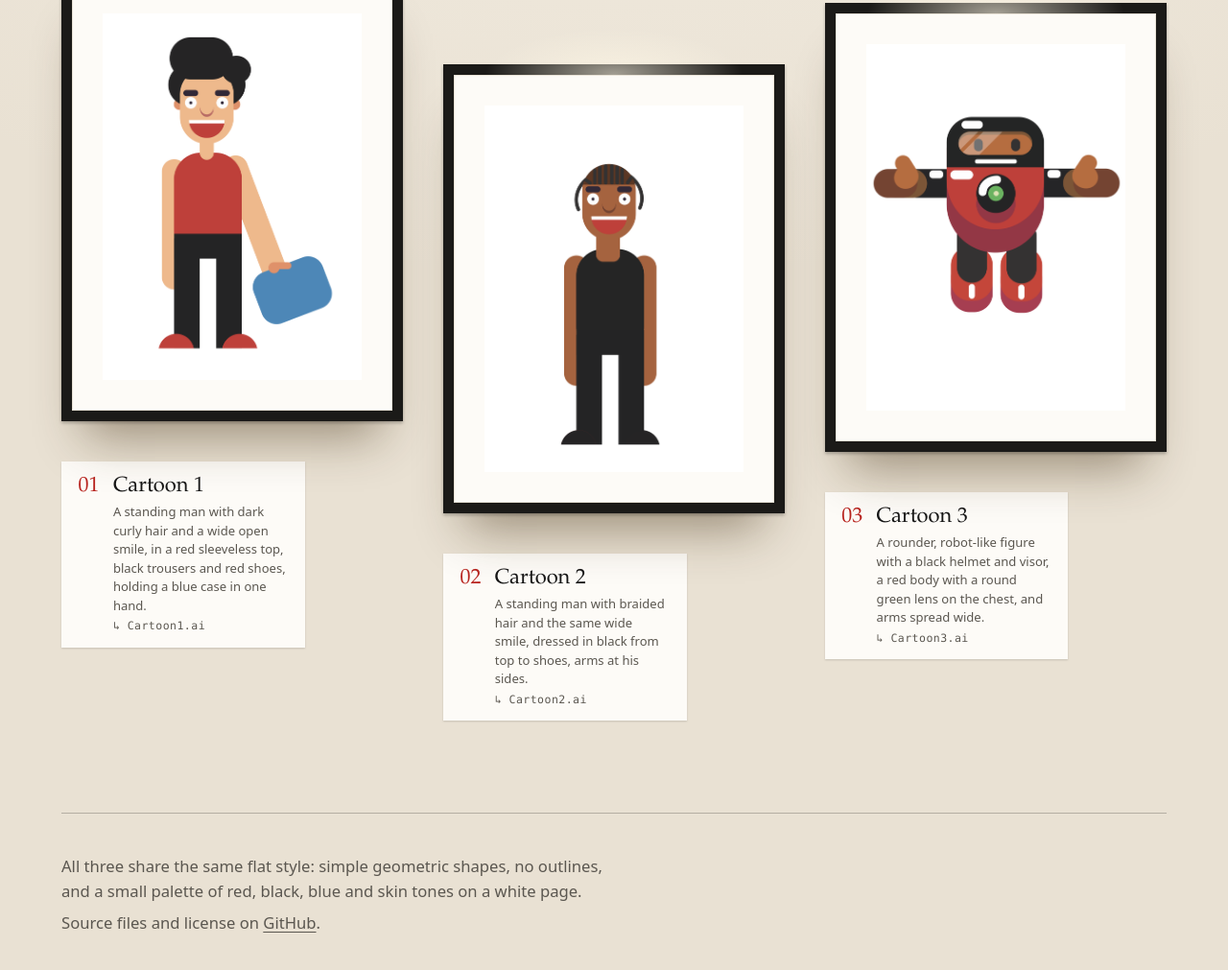
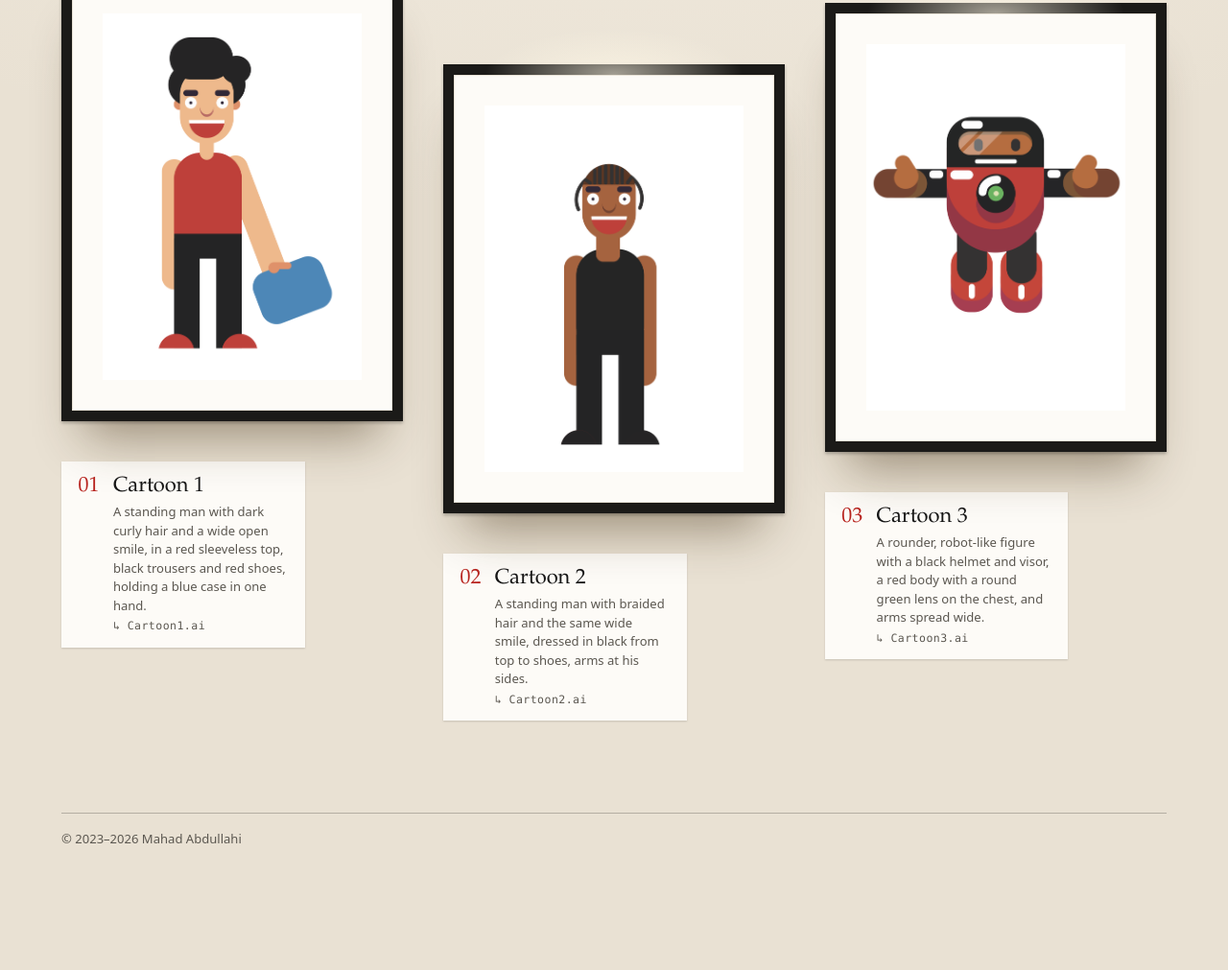
Before and after one commit to abdimannor/cartoon-set, a plain HTML site: page index.html in a window 1280 px wide. Shown: the part 441-1452 px from the top of the page at 96% size. After the commit the page ends 1367 px from the top, so only its background shows below. Drawn offline with Linux system fonts and the light colour scheme.

Commit message:
Add copyright-only footer

```diff
--- a/index.html
+++ b/index.html
@@ -38,8 +38,7 @@
     </figure>
   </main>
   <footer>
-    <p>All three share the same flat style: simple geometric shapes, no outlines, and a small palette of red, black, blue and skin tones on a white page.</p>
-    <p>Source files and license on <a href="https://github.com/abdimannor/cartoon-set">GitHub</a>.</p>
+    <p>&copy; 2023&ndash;2026 Mahad Abdullahi</p>
   </footer>
 </body>
 </html>
--- a/style.css
+++ b/style.css
@@ -114,11 +114,11 @@
   footer {
     display: grid;
     gap: 0.5rem;
-    padding-block: var(--space-m) var(--space-l);
+    padding-block: var(--space-s) var(--space-m);
     border-block-start: 1px solid color-mix(in oklab, var(--ink) 25%, transparent);
+    font-size: var(--step--1);
     color: var(--muted);
   }
-  footer p { max-inline-size: 62ch; }
 }
 
 @layer motion {
```
